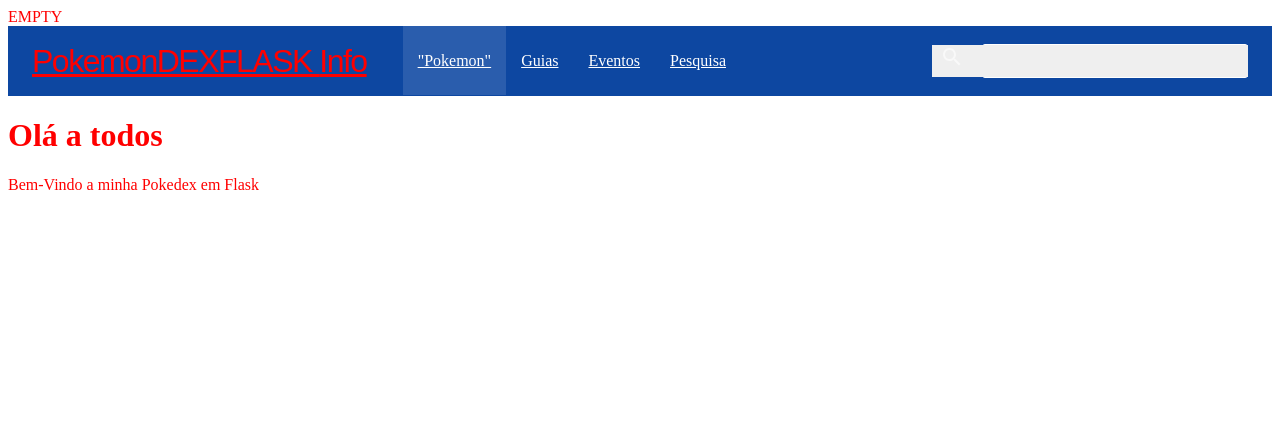
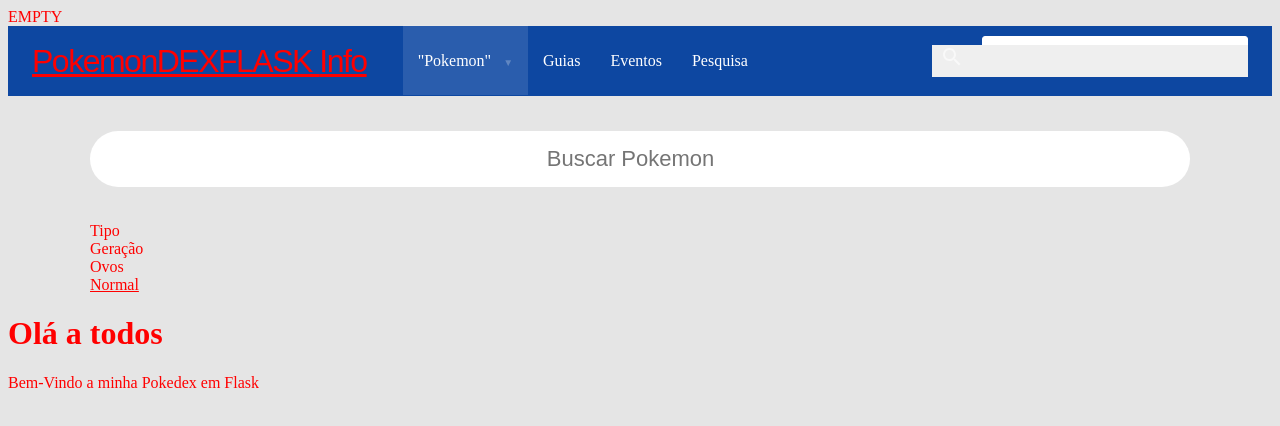
Before and after one commit to guidn/Pikimon2Py, a plain HTML site: page index.html in a window 1280 px wide. Drawn offline with Linux system fonts and the light colour scheme.

Commit message:
now is 8:37 and i need to sleep

```diff
--- a/index.html
+++ b/index.html
@@ -8,7 +8,7 @@
     <title>POKEFLASK</title>
 </head>
 <body>
-    <div class="top"> EMPTY</div>
+    <div id="top"> EMPTY</div>
     <header>
         <a href="#" class="logo-site">
             PokemonDEXFLASK
@@ -16,9 +16,7 @@
         </a>
         <nav class="navegação">
             <div class="submenu">
-                <a href="#" class="active">
-                    "Pokemon"
-                </a>
+                <a href="#" class="active">"Pokemon"</a>
                 <div class="refsPokemon">
                     <a href="#">Melhores Ataques</a>
                     <a href="#">Melhores Defensores</a>
@@ -29,18 +27,43 @@
             <a href="#">Eventos</a>
             <a href="index.html">Pesquisa</a>
         </nav>
+
         <form class="search" action="#" autocomplete="off">
             <input type="text" name="search" aria-label="Search">
             <button aria-label="Search">
                 <svg id="svgSearch" arial-hidden="true">
-                    <path d="M15.5 14h-.79l-.28-.27C15.41 12.59 16
-                    11.11 16 9.5 16 5.91 13.09 3 9.5 3S3 5.91 3 9.5 5.91 16 9.5 16c1.61 0
-                    3.09-.59 4.23-1.57l.27.28v.79l5 4.99L20.49 19l-4.99-5zm-6 0C7.01 14 5 11.99 5 9.5S7.01 5 9.5 5
-                    14 7.01 14 9.5 11.99 14 9.5 14z" fill="rgba(255,255,255,0.6)"></path>
+                    <path d="M15.5 14h-.79l-.28-.27C15.41 12.59 16 11.11 16 9.5 16 5.91 13.09 3 9.5 3S3 5.91 3 9.5 5.91 16 9.5 16c1.61 0 3.09-.59 4.23-1.57l.27.28v.79l5 4.99L20.49 19l-4.99-5zm-6 0C7.01 14 5 11.99 5 9.5S7.01 5 9.5 5 14 7.01 14 9.5 11.99 14 9.5 14z" fill="rgba(255,255,255,0.6)"></path>
                 </svg>
             </button>
+            <div class="results">
+                <ul></ul>
+            </div>
         </form>
     </header>
+    <div id="content">
+        <section>
+            <article class="search">
+                <input type="search" name="q" placeholder="Buscar Pokemon" value autocomplete="off">
+            </article>
+        </section>
+        <section>
+            <nav class="filtro">
+                <div class="seletores">
+                    <div class="type">
+                        Tipo
+                    </div>
+                    <div class="generations">Geração</div>
+                    <div class="eggs">Ovos</div>
+                </div>
+                <div class="options">
+                    <div class="type" style="display: block;">
+                        <a href="#normal" class="PokeNormal">Normal</a>
+                    </div>
+                </div>
+            </nav>
+        </section>
+    </div>
+    <footer></footer>
 
     <h1>Olá a todos</h1>
     <p>Bem-Vindo a minha Pokedex em Flask</p>
--- a/styles.css
+++ b/styles.css
@@ -9,14 +9,48 @@ header {
     height: 70px;
 }
 
-/* body header { /* */
-    /* transition: padding 215ms
+section {
+    max-width: 1100px;
+    width: calc(100% - 40px);
+    position: relative;
+    margin: 0 auto 20px;
+}
+
+article {
+    display: block;
+}
+
+article.search {
+    margin: 35px 0;
+    padding: 0;
+    border-radius: 28px;
+    background: white;
+}
+
+article.search input {
+    background: 0 0;
+    border: none;
+    border-radius: 28px;
+}
+
+article.search input {
+    padding: 0 18px;
+    line-height: 56px;
+    height: 56px;
+    font-size: 22px;
+    color: #444;
+    text-align: center;
+    width: 100%;
+}
+
+ body header {
+    transition: padding 215ms
     cubic-bezier(0.25, 0.46, 0.45, 0.94);
     transition-property: padding;
     transition-duration: 215ms;
     transition-timing-function: cubic-bezier(0.25, 0.46, 0.45, 0.94);
     transition-delay: 0s;
-} /* */
+}
 
 
 header .logo-site {
@@ -74,6 +108,7 @@ header nav {
 header nav a {
     color: #fff;
     display: inline-block;
+    text-decoration: none;
     height: 70px;
     margin: 0;
     padding: 0 15px;
@@ -94,22 +129,36 @@ header nav div.submenu div {
     box-shadow: 0 1px 4px 0;
 }
 
+header nav div.submenu div:hover a{
+    display: block;
+    position: absolute;
+}
+
+header nav div.submenu div a {
+    line-height: 40px;
+    height: 40px;
+    color: #303030;
+    display: none;
+    white-space: nowrap;
+    border-top: 1px solid #ddd;
+    font-size: 14px;
+}
+
 
 header nav a.active, header nav a:hover, header nav div:hover a {
     background-color: rgba(255, 255, 255, .12);
 }
 
-header nav div.submenu-Pokemon>a.active::after {
-    content: '';
-    /*    content: '\25BC'; */
+/*Setinha NAV */
+header nav div.submenu > a::after {
+    content: '\25BC';
     font-size: 10px;
     margin-left: 12px;
     opacity: .25;
-    display: block;
 }
 
 header nav div.submenu div a {
-    display: block;
+    display: none;
     line-height: 40px;
     height: 40px;
     white-space: nowrap;
@@ -118,6 +167,11 @@ header nav div.submenu div a {
     font-size: 14px;
 }
 
+
+body {
+    background-color: #e5e5e5;
+}
+
 * {
-    color: red
+    color: red;
 }
```
